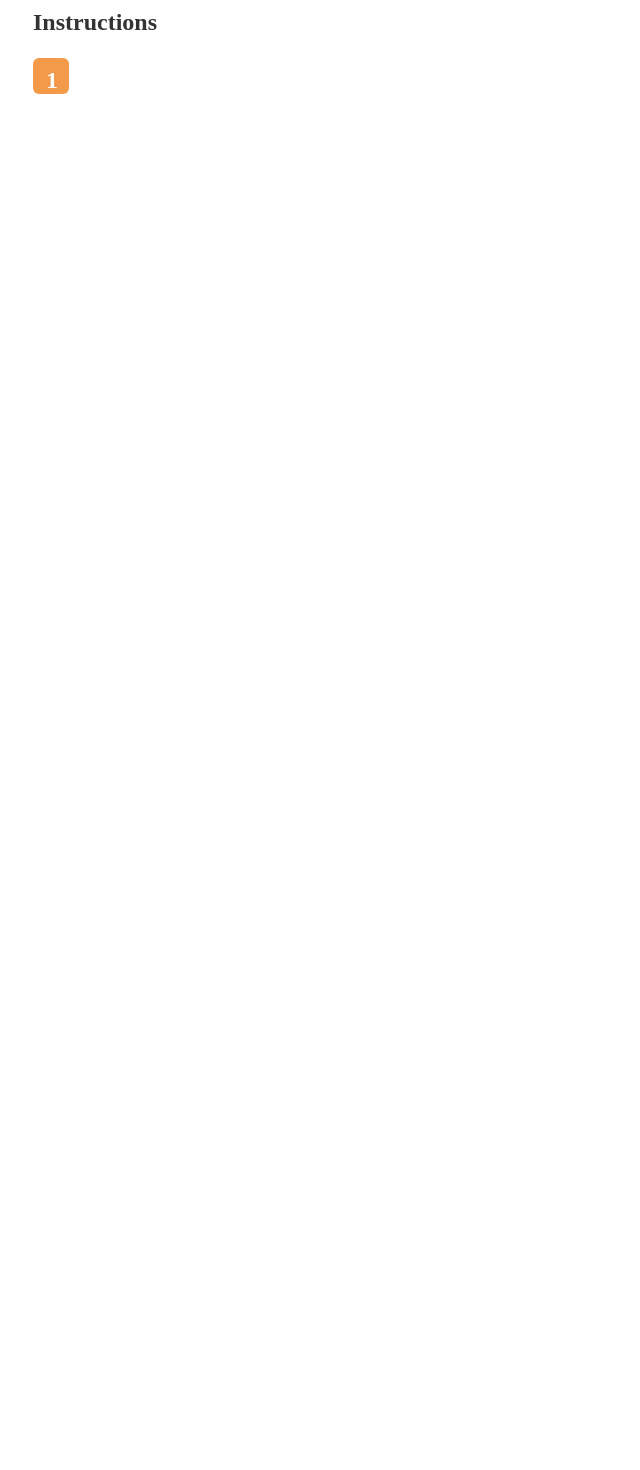
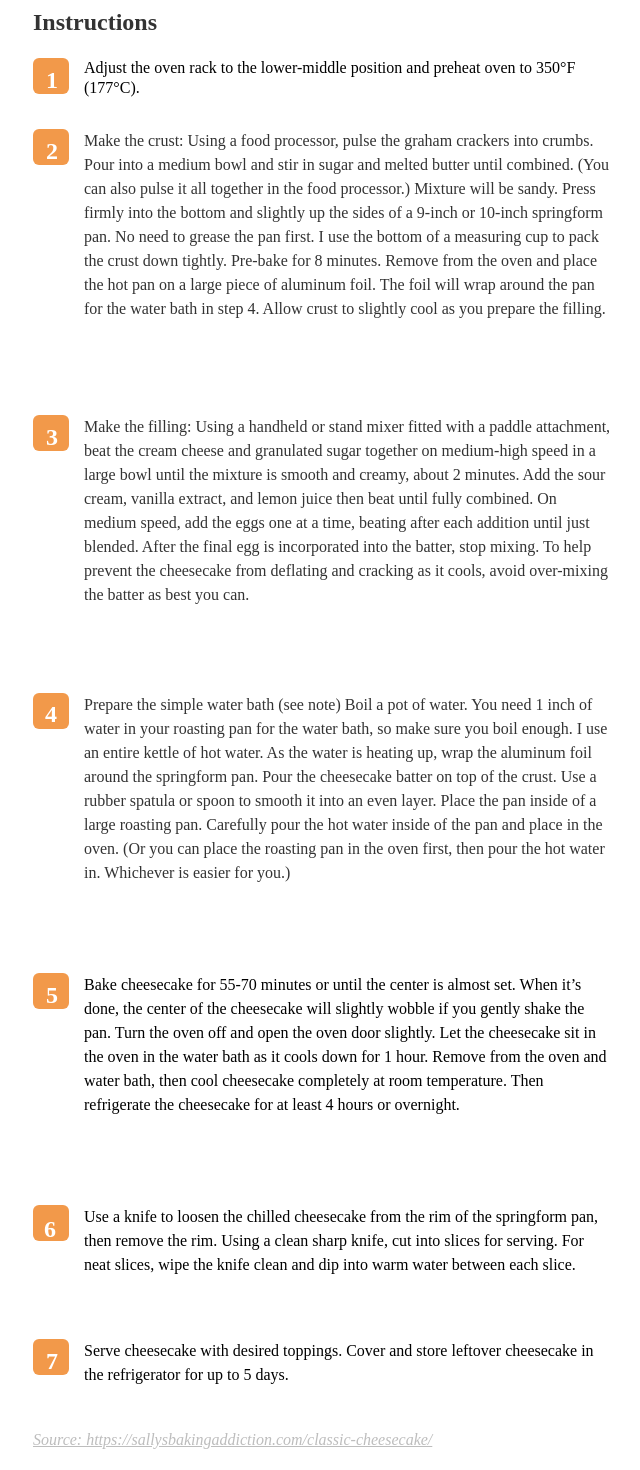
Before and after one commit to Airi-Aikawa/recipe_page, a Vue app: page / in a window 1280 px wide. Shown: the part 1400-2870 px from the top of the page, without its empty margins (203-843 px from the left). Before the commit the page ends 1496 px from the top, so only its background shows below. Built offline with nearby package versions, Linux system fonts and the light colour scheme.

Commit message:
20201120_表示する文字を増やしました

```diff
--- a/src/components/Instruction.vue
+++ b/src/components/Instruction.vue
@@ -1,19 +1,92 @@
 <template>
   <div>
     <p class="instruction">Instructions</p>
-<p class="rectangle"></p>
+    <p class="rectangle43"></p>
     <p class="rectangle1">1</p>
+    <p class="oven">
+      Adjust the oven rack to the lower-middle position and preheat oven to
+      350°F (177°C).
+    </p>
+    <p class="rectangle44"></p>
+    <p class="rectangle2">2</p>
+    <p class="foodProcessor">
+      Make the crust: Using a food processor, pulse the graham crackers into
+      crumbs. Pour into a medium bowl and stir in sugar and melted butter until
+      combined. (You can also pulse it all together in the food processor.)
+      Mixture will be sandy. Press firmly into the bottom and slightly up the
+      sides of a 9-inch or 10-inch springform pan. No need to grease the pan
+      first. I use the bottom of a measuring cup to pack the crust down tightly.
+      Pre-bake for 8 minutes. Remove from the oven and place the hot pan on a
+      large piece of aluminum foil. The foil will wrap around the pan for the
+      water bath in step 4. Allow crust to slightly cool as you prepare the
+      filling.
+    </p>
+    <p class="rectangle45"></p>
+    <p class="rectangle3">3</p>
+    <p class="mixer">
+      Make the filling: Using a handheld or stand mixer fitted with a paddle
+      attachment, beat the cream cheese and granulated sugar together on
+      medium-high speed in a large bowl until the mixture is smooth and creamy,
+      about 2 minutes. Add the sour cream, vanilla extract, and lemon juice then
+      beat until fully combined. On medium speed, add the eggs one at a time,
+      beating after each addition until just blended. After the final egg is
+      incorporated into the batter, stop mixing. To help prevent the cheesecake
+      from deflating and cracking as it cools, avoid over-mixing the batter as
+      best you can.
+    </p>
+    <p class="rectangle46"></p>
+    <p class="rectangle4">4</p>
+    <p class="water">
+      Prepare the simple water bath (see note) Boil a pot of water. You need 1
+      inch of water in your roasting pan for the water bath, so make sure you
+      boil enough. I use an entire kettle of hot water. As the water is heating
+      up, wrap the aluminum foil around the springform pan. Pour the cheesecake
+      batter on top of the crust. Use a rubber spatula or spoon to smooth it
+      into an even layer. Place the pan inside of a large roasting pan.
+      Carefully pour the hot water inside of the pan and place in the oven. (Or
+      you can place the roasting pan in the oven first, then pour the hot water
+      in. Whichever is easier for you.)
+    </p>
+    <p class="rectangle47"></p>
+    <p class="rectangle5">5</p>
+    <p class="bake">
+      Bake cheesecake for 55-70 minutes or until the center is almost set. When
+      it’s done, the center of the cheesecake will slightly wobble if you gently
+      shake the pan. Turn the oven off and open the oven door slightly. Let the
+      cheesecake sit in the oven in the water bath as it cools down for 1 hour.
+      Remove from the oven and water bath, then cool cheesecake completely at
+      room temperature. Then refrigerate the cheesecake for at least 4 hours or
+      overnight.
+    </p>
+    <p class="rectangle48"></p>
+    <p class="rectangle6">6</p>
+    <p class="knife">
+      Use a knife to loosen the chilled cheesecake from the rim of the
+      springform pan, then remove the rim. Using a clean sharp knife, cut into
+      slices for serving. For neat slices, wipe the knife clean and dip into
+      warm water between each slice.
+    </p>
+    <p class="rectangle49"></p>
+    <p class="rectangle7">7</p>
+    <p class="serveCheesecake">
+      Serve cheesecake with desired toppings. Cover and store leftover
+      cheesecake in the refrigerator for up to 5 days.
+    </p>
+    <a
+      href="Source: https://sallysbakingaddiction.com/classic-cheesecake/ "
+      class="url"
+      >Source: https://sallysbakingaddiction.com/classic-cheesecake/
+    </a>
+    <footer class="footer">Your name @ DevChallenges.io</footer>
   </div>
 </template>
 
 <script>
-export default {
-
-}
+export default {};
 </script>
 
 <style scoped>
-.instruction{
+.instruction {
   position: absolute;
   width: 137px;
   height: 32px;
@@ -26,27 +99,276 @@ font-size: 24px;
   line-height: 32px;
   color: #333333;
 }
-.rectangle{
+.rectangle43 {
   position: absolute;
   width: 36px;
   height: 36px;
   left: 236px;
   top: 1442px;
-background: #F2994A;
+  background: #f2994a;
   border-radius: 6px;
 }
-.rectangle1{
+.rectangle1 {
   position: absolute;
   width: 10px;
   height: 32px;
   left: 249px;
   top: 1440px;
+  font-family: "Playfair Display";
+  font-style: normal;
+  font-weight: bold;
+  font-size: 24px;
+  line-height: 32px;
+  color: #ffffff;
+}
+.oven {
+  position: absolute;
+  width: 528px;
+  height: 40px;
+  left: 287px;
+  top: 1442px;
+  font-family: Montserrat;
+  font-style: normal;
+  font-weight: normal;
+  font-size: 16px;
+  line-height: 20px;
+  color: #000000;
+}
+.rectangle44 {
+  position: absolute;
+  width: 36px;
+  height: 36px;
+  left: 236px;
+  top: 1513px;
+  background: #f2994a;
+  border-radius: 6px;
+}
+.rectangle2 {
+  position: absolute;
+  width: 13px;
+  height: 32px;
+  left: 249px;
+  top: 1511px;
   font-family: Playfair Display;
   font-style: normal;
   font-weight: bold;
   font-size: 24px;
   line-height: 32px;
-color: #FFFFFF;
+  color: #ffffff;
 }
-
+.foodProcessor {
+  position: absolute;
+  width: 528px;
+  height: 264px;
+  left: 287px;
+  top: 1513px;
+  font-family: Montserrat;
+  font-style: normal;
+  font-weight: normal;
+  font-size: 16px;
+  line-height: 150%;
+  color: #333333;
+}
+.rectangle45 {
+  position: absolute;
+  width: 36px;
+  height: 36px;
+  left: 236px;
+  top: 1799px;
+  background: #f2994a;
+  border-radius: 6px;
+}
+.rectangle3 {
+  position: absolute;
+  width: 12px;
+  height: 32px;
+  left: 249px;
+  top: 1797px;
+  font-family: Playfair Display;
+  font-style: normal;
+  font-weight: bold;
+  font-size: 24px;
+  line-height: 32px;
+  color: #ffffff;
+}
+.mixer {
+  position: absolute;
+  width: 528px;
+  height: 240px;
+  left: 287px;
+  top: 1799px;
+  font-family: Montserrat;
+  font-style: normal;
+  font-weight: normal;
+  font-size: 16px;
+  line-height: 150%;
+  color: #333333;
+}
+.rectangle46 {
+  position: absolute;
+  width: 36px;
+  height: 36px;
+  left: 236px;
+  top: 2077px;
+  background: #f2994a;
+  border-radius: 6px;
+}
+.rectangle4 {
+  position: absolute;
+  width: 13px;
+  height: 32px;
+  left: 248px;
+  top: 2074px;
+  font-family: Playfair Display;
+  font-style: normal;
+  font-weight: bold;
+  font-size: 24px;
+  line-height: 32px;
+  color: #ffffff;
+}
+.water {
+  position: absolute;
+  width: 528px;
+  height: 240px;
+  left: 287px;
+  top: 2077px;
+  font-family: Montserrat;
+  font-style: normal;
+  font-weight: normal;
+  font-size: 16px;
+  line-height: 150%;
+  color: #333333;
+}
+.rectangle47 {
+  position: absolute;
+  width: 36px;
+  height: 36px;
+  left: 236px;
+  top: 2357px;
+  background: #f2994a;
+  border-radius: 6px;
+}
+.rectangle5 {
+  position: absolute;
+  width: 12px;
+  height: 32px;
+  left: 249px;
+  top: 2355px;
+  font-family: Playfair Display;
+  font-style: normal;
+  font-weight: bold;
+  font-size: 24px;
+  line-height: 32px;
+  color: #ffffff;
+}
+.bake {
+  position: absolute;
+  width: 528px;
+  height: 192px;
+  left: 287px;
+  top: 2357px;
+  font-family: Montserrat;
+  font-style: normal;
+  font-weight: normal;
+  font-size: 16px;
+  line-height: 150%;
+  color: #000000;
+}
+.rectangle48 {
+  position: absolute;
+  width: 36px;
+  height: 36px;
+  left: 236px;
+  top: 2589px;
+  background: #f2994a;
+  border-radius: 6px;
+}
+.rectangle6 {
+  position: absolute;
+  width: 14px;
+  height: 32px;
+  left: 247px;
+  top: 2589px;
+  font-family: Playfair Display;
+  font-style: normal;
+  font-weight: bold;
+  font-size: 24px;
+  line-height: 32px;
+  color: #ffffff;
+}
+.knife {
+  position: absolute;
+  width: 528px;
+  height: 96px;
+  left: 287px;
+  top: 2589px;
+  font-family: Montserrat;
+  font-style: normal;
+  font-weight: normal;
+  font-size: 16px;
+  line-height: 150%;
+  color: #000000;
+}
+.rectangle49 {
+  position: absolute;
+  width: 36px;
+  height: 36px;
+  left: 236px;
+  top: 2723px;
+  background: #f2994a;
+  border-radius: 6px;
+}
+.rectangle7 {
+  position: absolute;
+  width: 11px;
+  height: 32px;
+  left: 249px;
+  top: 2721px;
+  font-family: Playfair Display;
+  font-style: normal;
+  font-weight: bold;
+  font-size: 24px;
+  line-height: 32px;
+  color: #ffffff;
+}
+.serveCheesecake {
+  position: absolute;
+  width: 528px;
+  height: 48px;
+  left: 287px;
+  top: 2723px;
+  font-family: Montserrat;
+  font-style: normal;
+  font-weight: normal;
+  font-size: 16px;
+  line-height: 150%;
+  color: #000000;
+}
+.url {
+  position: absolute;
+  width: 500px;
+  height: 24px;
+  left: 236px;
+  top: 2828px;
+  font-family: Montserrat;
+  font-style: italic;
+  font-weight: normal;
+  font-size: 16px;
+  line-height: 150%;
+  color: #bdbdbd;
+}
+.footer {
+  position: absolute;
+  width: 226px;
+  height: 17px;
+  left: 597px;
+  top: 2952px;
+  font-family: Montserrat;
+  font-style: normal;
+  font-weight: 600;
+  font-size: 14px;
+  line-height: 17px;
+  color: #a9a9a9;
+  white-space: nowrap;
+}
 </style>
```
Lines whose indentation alone changed are shown as unchanged.
